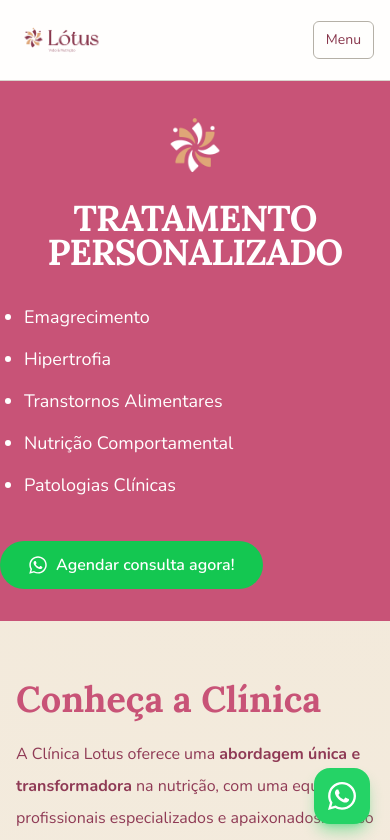
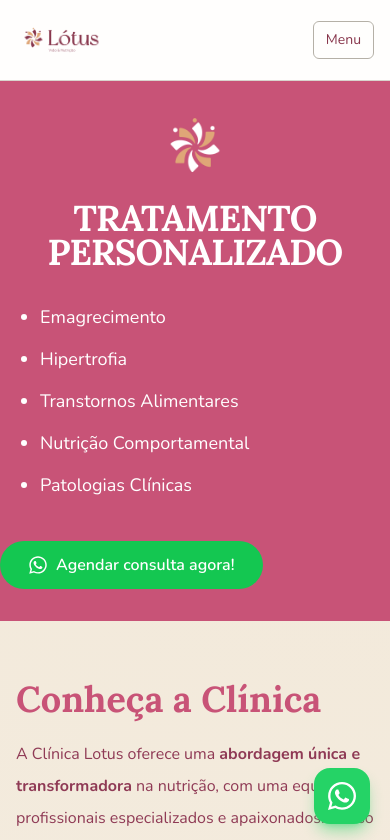
Before and after one commit to AriSilva94/lotusnutricao, a Next.js app: page / in a window 390 px wide. Shown: the top 840 px of the page. Built offline with nearby package versions, Linux system fonts and the light colour scheme.

Commit message:
feat: create footer layout

```diff
--- a/components/home/HeroSection.tsx
+++ b/components/home/HeroSection.tsx
@@ -36,7 +36,7 @@ export function HeroSection({ whatsappLink }: HeroSectionProps) {
               PERSONALIZADO
             </h1>
 
-            <ul className="mt-8 space-y-2.5 pl-6 text-lg leading-8 sm:text-[2rem] sm:leading-11">
+            <ul className="mt-8 space-y-2.5 pl-10 md:pl-6 text-lg leading-8 sm:text-[2rem] sm:leading-11">
               {treatments.map((treatment) => (
                 <li key={treatment} className="list-disc">
                   {treatment}
--- a/components/home/SpecialtiesSection.tsx
+++ b/components/home/SpecialtiesSection.tsx
@@ -42,9 +42,10 @@ export function SpecialtiesSection({
         {specialties.map((specialty) => (
           <article
             key={specialty.title}
-            className="group w-full overflow-hidden perspective-distant"
+            tabIndex={0}
+            className="group w-full overflow-hidden perspective-distant focus:outline-none"
           >
-            <div className="relative aspect-5/4 w-full transition-transform duration-950 ease-[cubic-bezier(0.25,0.8,0.25,1)] transform-3d group-hover:transform-[rotateX(180deg)]">
+            <div className="relative aspect-5/4 w-full transition-transform duration-950 ease-[cubic-bezier(0.25,0.8,0.25,1)] transform-3d group-hover:transform-[rotateX(180deg)] group-focus-within:transform-[rotateX(180deg)]">
               <div
                 className="absolute inset-0 overflow-hidden"
                 style={cardFaceStyle}
```
